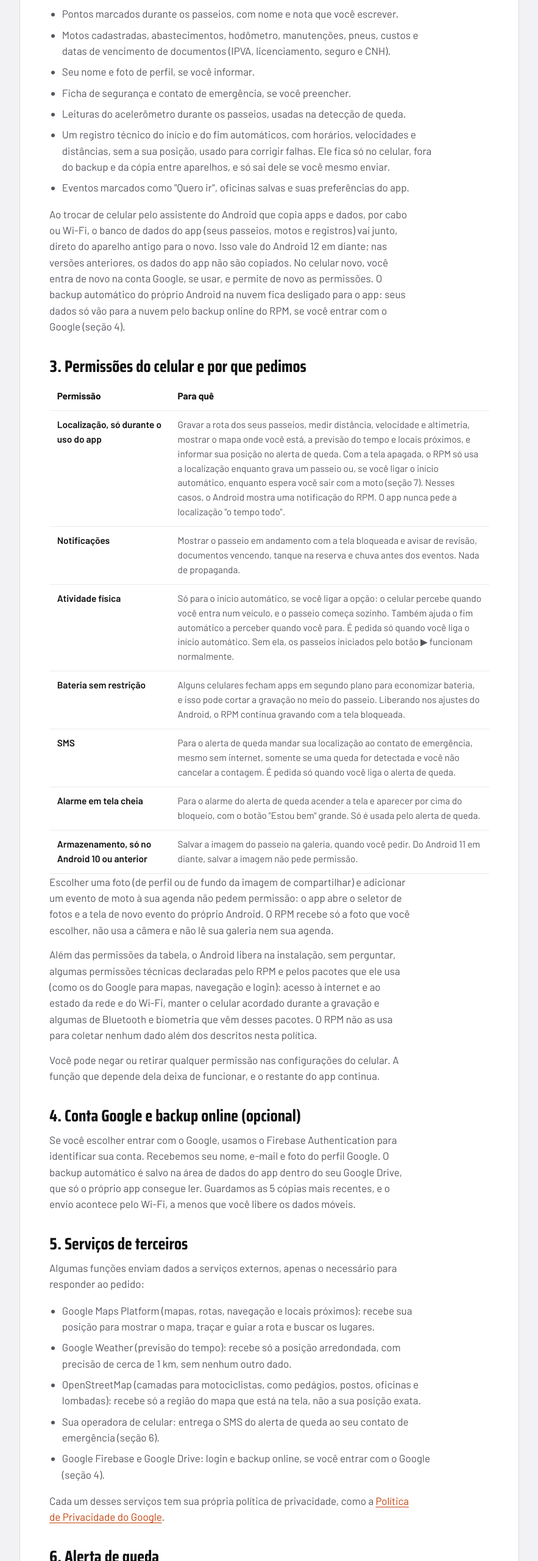
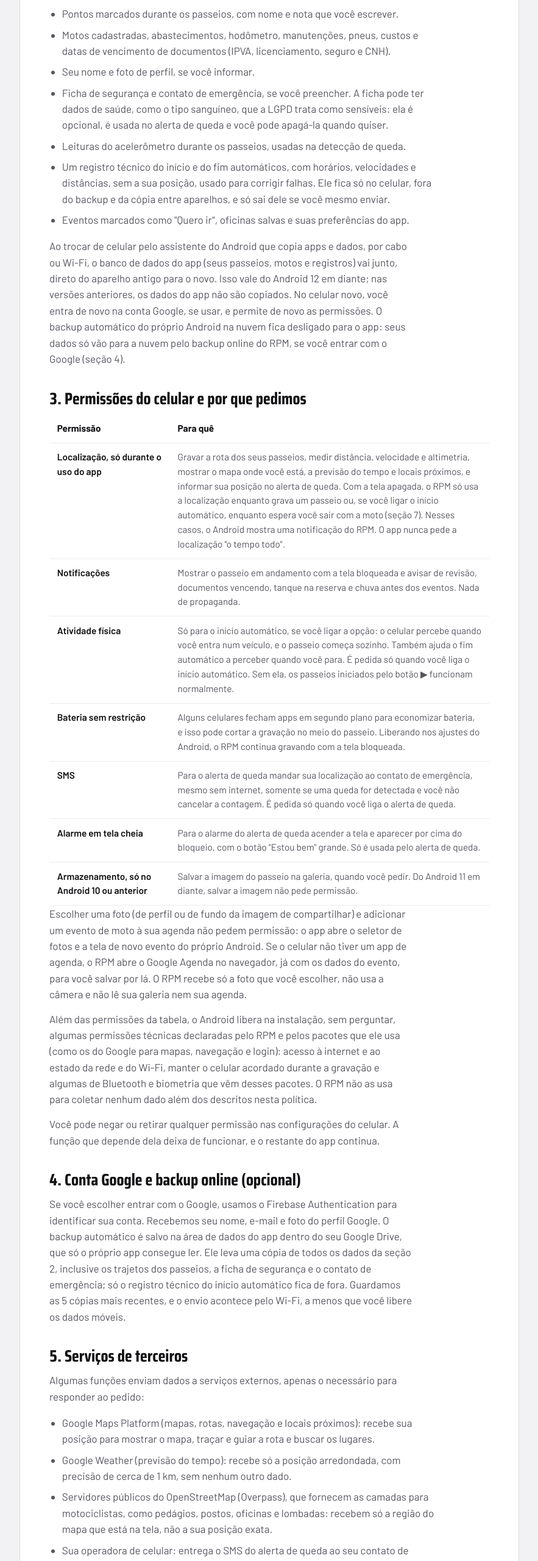
Before and after one commit to maurelio8/rodandopelomundo-site, a plain HTML site: page privacidade.html in a window 1280 px wide. Shown: the part 900-3460 px from the top of the page at 61% size, without its empty margins (198-1081 px from the left). Drawn offline with Linux system fonts and the light colour scheme.

Commit message:
Política: backup, GPX/CSV, Overpass e Google Agenda na web

```diff
--- a/privacidade.html
+++ b/privacidade.html
@@ -54,11 +54,18 @@
   </div>
 </header>
 
-<!-- Conferida em 04/11 com os textos do app: os porquês da tabela da seção 3
-     são os de lib/telas/textos_permissoes.dart, e os serviços da seção 5 são
-     os do "Seus dados" (lib/telas/tela_sobre.dart). Ao mudar um, mudar o
-     outro. O Crashlytics e a lista de espera do iPhone entram aqui pelos cards
-     deles (Crashlytics e Lista de espera do iPhone no site). -->
+<!-- Conferida em 04/11 com os textos do app e com o Mapa de dados: os
+     porquês da tabela da seção 3 são os de lib/telas/textos_permissoes.dart,
+     e o "Seus dados" da tela Sobre (lib/telas/tela_sobre.dart) repete as
+     frases das seções 4 (backup, em textoSobreConta), 5 (serviços, em
+     itensSobreDados) e 8 (GPX e CSV, em textoSobreDados). Ao mudar um, mudar
+     o outro. As camadas da seção 5 vêm de dois servidores públicos do
+     Overpass (overpass-api.de e overpass.private.coffee); com o card "Ler os
+     arquivos no app no lugar do Overpass", o GitHub Pages entra no lugar
+     deles. A reserva do Google Agenda na web (seção 3) é do Android: no
+     iPhone, o Calendário da Apple sempre existe. O Crashlytics e a lista de
+     espera do iPhone entram aqui pelos cards deles (Crashlytics e Lista de
+     espera do iPhone no site). -->
 <main class="documento">
   <div class="envoltorio"><div class="folha">
     <h1>Política de privacidade</h1>
@@ -81,7 +88,7 @@
       <li>Pontos marcados durante os passeios, com nome e nota que você escrever.</li>
       <li>Motos cadastradas, abastecimentos, hodômetro, manutenções, pneus, custos e datas de vencimento de documentos (IPVA, licenciamento, seguro e CNH).</li>
       <li>Seu nome e foto de perfil, se você informar.</li>
-      <li>Ficha de segurança e contato de emergência, se você preencher.</li>
+      <li>Ficha de segurança e contato de emergência, se você preencher. A ficha pode ter dados de saúde, como o tipo sanguíneo, que a LGPD trata como sensíveis: ela é opcional, é usada no alerta de queda e você pode apagá-la quando quiser.</li>
       <li>Leituras do acelerômetro durante os passeios, usadas na detecção de queda.</li>
       <li>Um registro técnico do início e do fim automáticos, com horários, velocidades e distâncias, sem a sua posição, usado para corrigir falhas. Ele fica só no celular, fora do backup e da cópia entre aparelhos, e só sai dele se você mesmo enviar.</li>
       <li>Eventos marcados como "Quero ir", oficinas salvas e suas preferências do app.</li>
@@ -103,19 +110,19 @@
         </tbody>
       </table>
     </div>
-    <p>Escolher uma foto (de perfil ou de fundo da imagem de compartilhar) e adicionar um evento de moto à sua agenda não pedem permissão: o app abre o seletor de fotos e a tela de novo evento do próprio Android. O RPM recebe só a foto que você escolher, não usa a câmera e não lê sua galeria nem sua agenda.</p>
+    <p>Escolher uma foto (de perfil ou de fundo da imagem de compartilhar) e adicionar um evento de moto à sua agenda não pedem permissão: o app abre o seletor de fotos e a tela de novo evento do próprio Android. Se o celular não tiver um app de agenda, o RPM abre o Google Agenda no navegador, já com os dados do evento, para você salvar por lá. O RPM recebe só a foto que você escolher, não usa a câmera e não lê sua galeria nem sua agenda.</p>
     <p>Além das permissões da tabela, o Android libera na instalação, sem perguntar, algumas permissões técnicas declaradas pelo RPM e pelos pacotes que ele usa (como os do Google para mapas, navegação e login): acesso à internet e ao estado da rede e do Wi-Fi, manter o celular acordado durante a gravação e algumas de Bluetooth e biometria que vêm desses pacotes. O RPM não as usa para coletar nenhum dado além dos descritos nesta política.</p>
     <p>Você pode negar ou retirar qualquer permissão nas configurações do celular. A função que depende dela deixa de funcionar, e o restante do app continua.</p>
 
     <h2>4. Conta Google e backup online (opcional)</h2>
-    <p>Se você escolher entrar com o Google, usamos o Firebase Authentication para identificar sua conta. Recebemos seu nome, e-mail e foto do perfil Google. O backup automático é salvo na área de dados do app dentro do seu Google Drive, que só o próprio app consegue ler. Guardamos as 5 cópias mais recentes, e o envio acontece pelo Wi-Fi, a menos que você libere os dados móveis.</p>
+    <p>Se você escolher entrar com o Google, usamos o Firebase Authentication para identificar sua conta. Recebemos seu nome, e-mail e foto do perfil Google. O backup automático é salvo na área de dados do app dentro do seu Google Drive, que só o próprio app consegue ler. Ele leva uma cópia de todos os dados da seção 2, inclusive os trajetos dos passeios, a ficha de segurança e o contato de emergência; só o registro técnico do início automático fica de fora. Guardamos as 5 cópias mais recentes, e o envio acontece pelo Wi-Fi, a menos que você libere os dados móveis.</p>
 
     <h2>5. Serviços de terceiros</h2>
     <p>Algumas funções enviam dados a serviços externos, apenas o necessário para responder ao pedido:</p>
     <ul>
       <li>Google Maps Platform (mapas, rotas, navegação e locais próximos): recebe sua posição para mostrar o mapa, traçar e guiar a rota e buscar os lugares.</li>
       <li>Google Weather (previsão do tempo): recebe só a posição arredondada, com precisão de cerca de 1 km, sem nenhum outro dado.</li>
-      <li>OpenStreetMap (camadas para motociclistas, como pedágios, postos, oficinas e lombadas): recebe só a região do mapa que está na tela, não a sua posição exata.</li>
+      <li>Servidores públicos do OpenStreetMap (Overpass), que fornecem as camadas para motociclistas, como pedágios, postos, oficinas e lombadas: recebem só a região do mapa que está na tela, não a sua posição exata.</li>
       <li>Sua operadora de celular: entrega o SMS do alerta de queda ao seu contato de emergência (seção 6).</li>
       <li>Google Firebase e Google Drive: login e backup online, se você entrar com o Google (seção 4).</li>
     </ul>
@@ -129,8 +136,9 @@
     <p>O início automático é opcional e vem desligado. Se você ligar, o RPM fica atento ao carregador e ao aviso do Android de que você entrou num veículo, e só depois de um desses sinais liga o GPS por alguns minutos para conferir se você saiu com a moto. Enquanto a opção está ligada, o Android mostra uma notificação discreta do RPM. A permissão de Atividade física só é pedida quando você liga essa opção. Como o Android não diferencia moto de carro ou ônibus, um trajeto de carro pode virar passeio, e é só apagar. Por enquanto, o início automático existe só no Android.</p>
     <p>Esses sinais são usados só no celular e não são enviados a ninguém. Você pode ligar ou desligar cada opção quando quiser, em Perfil › ⚙ › Passeios.</p>
 
-    <h2>8. Compartilhamento nas redes</h2>
+    <h2>8. Compartilhar e exportar passeios</h2>
     <p>A imagem de um passeio só sai do app quando você toca em compartilhar. A zona de privacidade esconde o início e o fim do trajeto, para não mostrar onde você mora ou trabalha.</p>
+    <p>Os arquivos GPX e CSV, que você exporta pelo Resumo do passeio, levam o trajeto completo, sem a zona de privacidade, para onde você mandar. Eles servem para abrir a rota em outros apps e programas: antes de enviar um deles a alguém, lembre que o início e o fim do passeio vão juntos.</p>
 
     <h2>9. Por quanto tempo guardamos</h2>
     <p>Os dados ficam no seu celular até você apagá-los ou desinstalar o app. O backup online fica no seu Google Drive até você excluir a conta no app ou apagar os dados do app no Drive.</p>
```
